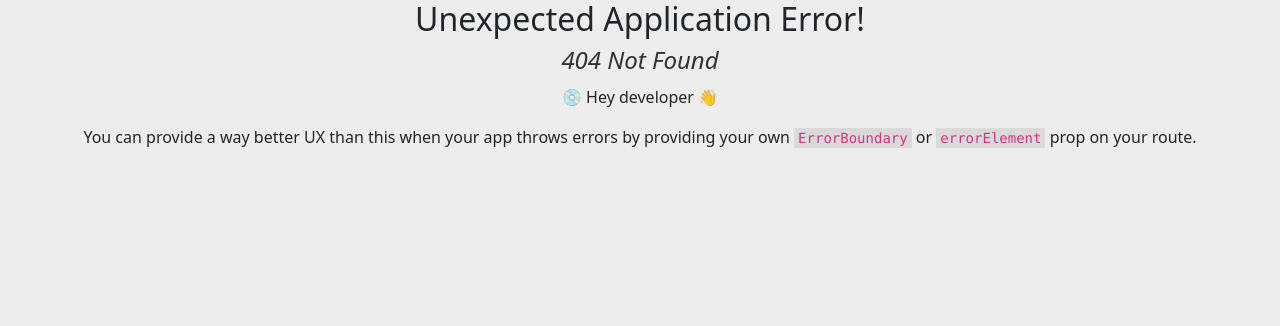
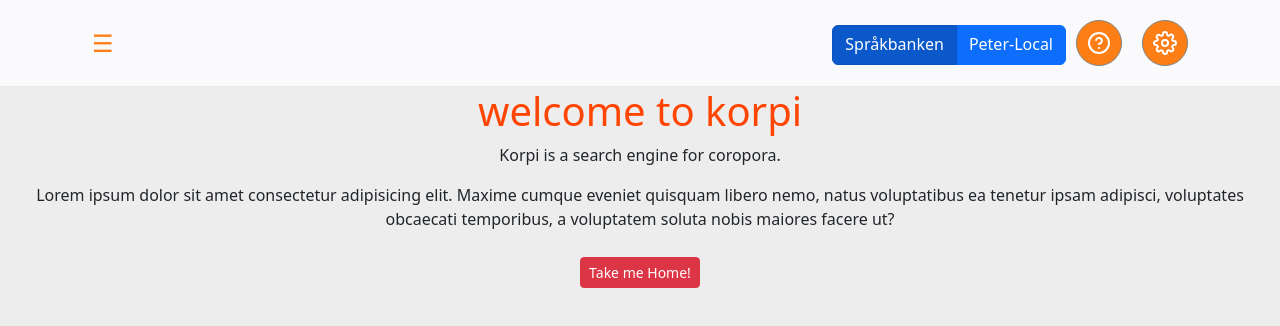
Before and after one commit to spraakbanken/korp-light, a React (Vite) app in the folder frontend/: page /help in a window 1280 px wide. Before the commit this address had no page. Shown: the top 326 px of the page. Built offline with nearby package versions, Linux system fonts and the light colour scheme.

Commit message:
Added HelpPage placeholder.

```diff
--- a/frontend/src/components/SideMenu/SideMenu.jsx
+++ b/frontend/src/components/SideMenu/SideMenu.jsx
@@ -4,6 +4,7 @@ import Tooltip from 'react-bootstrap/Tooltip';
 import "./SideMenu.css";
 
 import history from "../../services/history";
+import { NavLink } from "react-router-dom";
 
 export default function SideMenu() {
     const [show, setShow] = useState(false);
@@ -33,11 +34,13 @@ export default function SideMenu() {
                     <Nav className="flex-column">
                         <Nav.Link className="gray-row" href="/">Hem</Nav.Link>
                         {/* TODO link to help/tour */}
-                        <Nav.Link className="orange-row" href="#" >Användarhandledning</Nav.Link>
+
                         {/* TODO link to history page */}
                         <NavDropdown
                             title="Historik"
-                            id={`offcanvasNavbarDropdown-expand-sm}`}>
+                            id={`offcanvasNavbarDropdown-expand-sm}`}
+                            autoClose="inside"
+                            className="orange-row">
 
                             { Object.keys(history).map((item) => {
                                 return <NavDropdown.Item key={item}href="#action3">{item}</NavDropdown.Item>
@@ -47,6 +50,7 @@ export default function SideMenu() {
 
                         {/* <Nav.Link className="gray-row" href="#">Historik</Nav.Link> */}
 
+                        <Nav.Link to={"/"} className="gray-row" href="/help" >Användarhandledning</Nav.Link>
 
                         <Nav.Link className="orange-row" href="https://spraakbanken.gu.se/om">Mer om Språkbanken</Nav.Link>
                     </Nav>
--- /dev/null
+++ b/frontend/src/pages/HelpPage/HelpPage.jsx
@@ -0,0 +1,24 @@
+import { Link } from "react-router-dom";
+import { Button } from "react-bootstrap";
+
+import NavigationBar from "../../components/NavigationBar/NavigationBar";
+
+import './HelpPage.css'
+
+export default function HelpPage() {
+    return (
+        <>
+            <NavigationBar></NavigationBar>
+            <h1>welcome to <span id="korpi-word">korpi</span></h1>
+            <p>Korpi is a search engine for coropora.</p>
+            <p>Lorem ipsum dolor sit amet consectetur adipisicing elit. Maxime cumque eveniet quisquam libero nemo, natus voluptatibus ea tenetur ipsam adipisci, voluptates obcaecati temporibus, a voluptatem soluta nobis maiores facere ut?</p>
+            <Link to={"/"}>
+                <Button className="simple-button"
+                    variant="danger"
+                    size="sm">
+                    Take me Home!
+                </Button>
+            </Link>
+        </>
+    );
+}
--- a/frontend/src/pages/routes.jsx
+++ b/frontend/src/pages/routes.jsx
@@ -1,9 +1,11 @@
+import HelpPage from './HelpPage/HelpPage.jsx';
 import LandingPage from './LandingPage/LandingPage.jsx';
 import ResultsPage from './ResultsPage/ResultsPage.jsx';
 
 const routes = [
     {path: '/', element: <LandingPage />},
-    {path: '/results', element: <ResultsPage />}
+    {path: '/results', element: <ResultsPage />},
+    {path: '/help', element: <HelpPage />}
 ];
 
 export default routes;
```
Also changed, not shown: frontend/src/pages/HelpPage/HelpPage.css (added).
